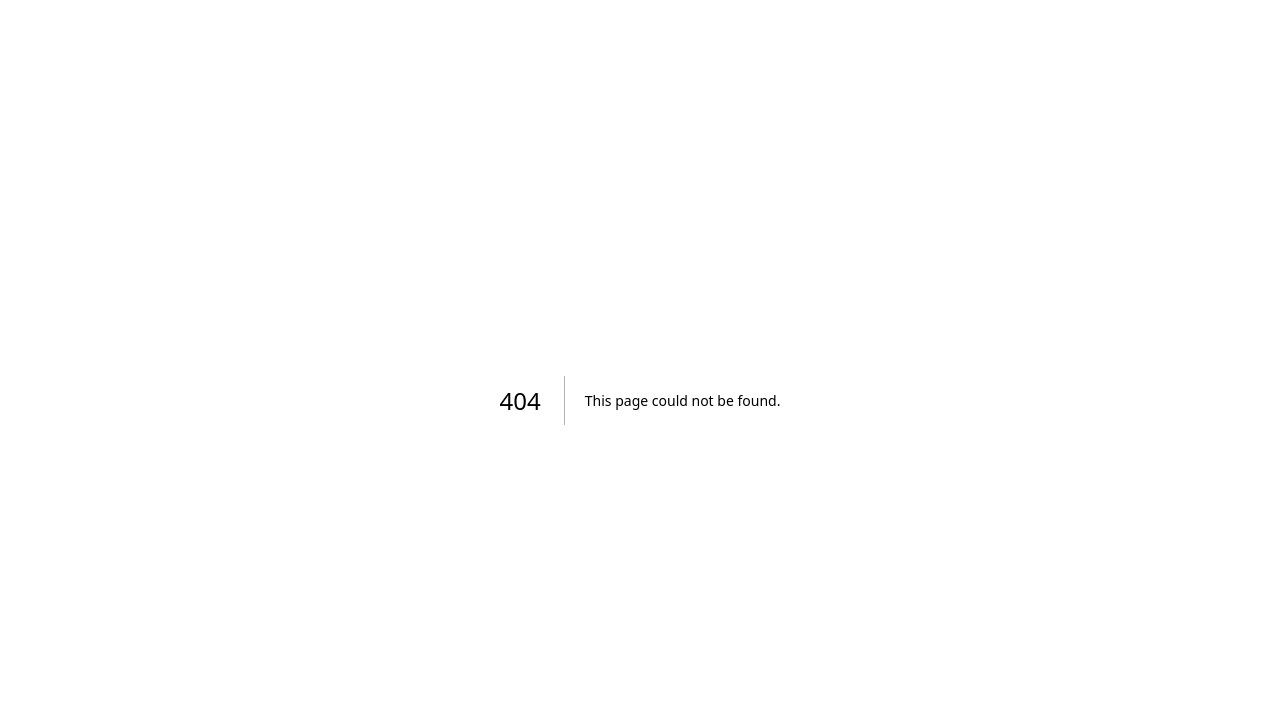
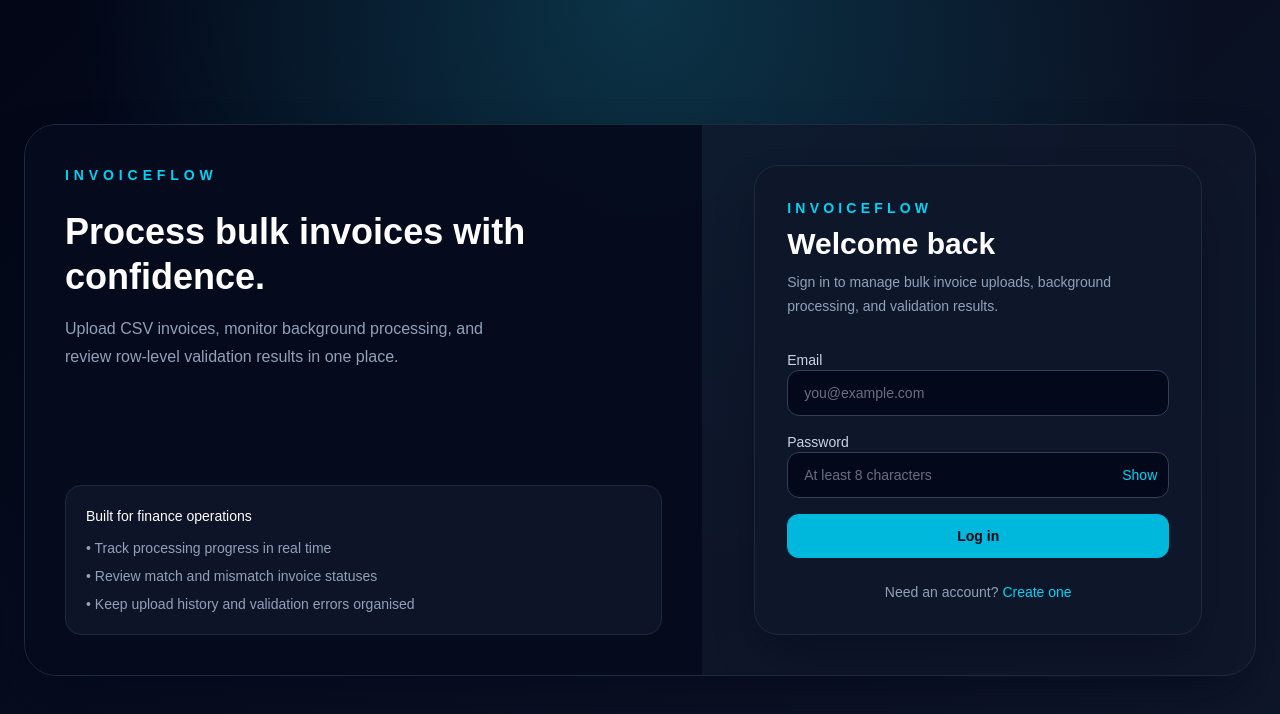
Before and after one commit to kalviumcommunity/S116-0726-CodeCrew-FullStack-Nextjs-PostgreSQL-Prisma-InvoiceFLow, a Next.js app in the folder invoice-flow/: page /login in a window 1280 px wide. Before the commit this address had no page. Shown: the top 714 px of the page. Built offline with nearby package versions, Linux system fonts and the light colour scheme.

Commit message:
feat: add login and signup authentication UI

```diff
--- /dev/null
+++ b/invoice-flow/app/(auth)/layout.tsx
@@ -0,0 +1,38 @@
+import { ReactNode } from 'react';
+
+export default function AuthLayout({ children }: { children: ReactNode }) {
+  return (
+    <main className="min-h-screen bg-[radial-gradient(circle_at_top,_rgba(34,211,238,0.2),_transparent_55%),linear-gradient(135deg,_#020617,_#0f172a)] text-slate-100">
+      <div className="mx-auto flex min-h-screen max-w-7xl flex-col items-center justify-center px-6 py-16">
+        <div className="grid w-full overflow-hidden rounded-[2rem] border border-slate-800 bg-slate-900/80 shadow-2xl shadow-slate-950/50 lg:grid-cols-[1.1fr_0.9fr]">
+          <section className="hidden flex-col justify-between bg-slate-950/70 p-10 lg:flex">
+            <div>
+              <p className="text-sm font-semibold uppercase tracking-[0.35em] text-cyan-400">
+                InvoiceFlow
+              </p>
+              <h2 className="mt-6 text-4xl font-semibold leading-tight text-white">
+                Process bulk invoices with confidence.
+              </h2>
+              <p className="mt-4 max-w-md text-base leading-7 text-slate-400">
+                Upload CSV invoices, monitor background processing, and review row-level validation results in one place.
+              </p>
+            </div>
+
+            <div className="rounded-2xl border border-slate-800 bg-slate-900/80 p-5 text-sm text-slate-300">
+              <p className="font-medium text-white">Built for finance operations</p>
+              <ul className="mt-3 space-y-2 text-slate-400">
+                <li>• Track processing progress in real time</li>
+                <li>• Review match and mismatch invoice statuses</li>
+                <li>• Keep upload history and validation errors organised</li>
+              </ul>
+            </div>
+          </section>
+
+          <section className="flex items-center justify-center p-8 sm:p-10">
+            {children}
+          </section>
+        </div>
+      </div>
+    </main>
+  );
+}
--- /dev/null
+++ b/invoice-flow/app/(auth)/login/page.tsx
@@ -0,0 +1,5 @@
+import { AuthForm } from '@/components/auth/AuthForm';
+
+export default function LoginPage() {
+  return <AuthForm mode="login" />;
+}
--- /dev/null
+++ b/invoice-flow/app/(auth)/signup/page.tsx
@@ -0,0 +1,5 @@
+import { AuthForm } from '@/components/auth/AuthForm';
+
+export default function SignupPage() {
+  return <AuthForm mode="signup" />;
+}
--- /dev/null
+++ b/invoice-flow/components/auth/AuthForm.tsx
@@ -0,0 +1,137 @@
+'use client';
+
+import Link from 'next/link';
+import { useRouter } from 'next/navigation';
+import { FormEvent, useState } from 'react';
+
+type AuthMode = 'login' | 'signup';
+
+interface AuthFormProps {
+  mode: AuthMode;
+}
+
+export function AuthForm({ mode }: AuthFormProps) {
+  const isLogin = mode === 'login';
+  const router = useRouter();
+
+  const [name, setName] = useState('');
+  const [email, setEmail] = useState('');
+  const [password, setPassword] = useState('');
+  const [showPassword, setShowPassword] = useState(false);
+  const [error, setError] = useState('');
+  const [isSubmitting, setIsSubmitting] = useState(false);
+
+  const handleSubmit = (event: FormEvent<HTMLFormElement>) => {
+    event.preventDefault();
+    setError('');
+
+    if (!email.trim() || !password.trim()) {
+      setError('Please fill in your email and password.');
+      return;
+    }
+
+    if (!/^[^\s@]+@[^\s@]+\.[^\s@]+$/.test(email)) {
+      setError('Please enter a valid email address.');
+      return;
+    }
+
+    if (password.length < 8) {
+      setError('Password must be at least 8 characters long.');
+      return;
+    }
+
+    if (!isLogin && !name.trim()) {
+      setError('Please enter your full name.');
+      return;
+    }
+
+    setIsSubmitting(true);
+
+    window.setTimeout(() => {
+      setIsSubmitting(false);
+      router.push('/dashboard');
+    }, 800);
+  };
+
+  return (
+    <div className="w-full max-w-md rounded-3xl border border-slate-800 bg-slate-900/90 p-8 shadow-2xl shadow-slate-950/40">
+      <div className="mb-8 space-y-2">
+        <p className="text-sm font-semibold uppercase tracking-[0.3em] text-cyan-400">
+          InvoiceFlow
+        </p>
+        <h1 className="text-3xl font-semibold text-white">
+          {isLogin ? 'Welcome back' : 'Create your account'}
+        </h1>
+        <p className="text-sm leading-6 text-slate-400">
+          {isLogin
+            ? 'Sign in to manage bulk invoice uploads, background processing, and validation results.'
+            : 'Create an account to upload invoices, monitor processing progress, and review upload history.'}
+        </p>
+      </div>
+
+      <form className="space-y-4" onSubmit={handleSubmit}>
+        {!isLogin ? (
+          <label className="block space-y-2 text-sm text-slate-300">
+            <span>Full name</span>
+            <input
+              type="text"
+              value={name}
+              onChange={(event) => setName(event.target.value)}
+              className="w-full rounded-xl border border-slate-700 bg-slate-950/80 px-4 py-3 text-sm outline-none transition focus:border-cyan-400"
+              placeholder="Jordan Lee"
+            />
+          </label>
+        ) : null}
+
+        <label className="block space-y-2 text-sm text-slate-300">
+          <span>Email</span>
+          <input
+            type="email"
+            value={email}
+            onChange={(event) => setEmail(event.target.value)}
+            className="w-full rounded-xl border border-slate-700 bg-slate-950/80 px-4 py-3 text-sm outline-none transition focus:border-cyan-400"
+            placeholder="you@example.com"
+          />
+        </label>
+
+        <label className="block space-y-2 text-sm text-slate-300">
+          <span>Password</span>
+          <div className="relative">
+            <input
+              type={showPassword ? 'text' : 'password'}
+              value={password}
+              onChange={(event) => setPassword(event.target.value)}
+              className="w-full rounded-xl border border-slate-700 bg-slate-950/80 px-4 py-3 pr-20 text-sm outline-none transition focus:border-cyan-400"
+              placeholder="At least 8 characters"
+            />
+            <button
+              type="button"
+              onClick={() => setShowPassword((current) => !current)}
+              className="absolute inset-y-0 right-3 flex items-center text-sm font-medium text-cyan-400"
+              aria-label={showPassword ? 'Hide password' : 'Show password'}
+            >
+              {showPassword ? 'Hide' : 'Show'}
+            </button>
+          </div>
+        </label>
+
+        {error ? <p className="rounded-xl border border-rose-500/50 bg-rose-500/10 px-3 py-2 text-sm text-rose-300">{error}</p> : null}
+
+        <button
+          type="submit"
+          disabled={isSubmitting}
+          className="w-full rounded-xl bg-cyan-500 px-4 py-3 text-sm font-semibold text-slate-950 transition hover:bg-cyan-400 disabled:cursor-not-allowed disabled:opacity-70"
+        >
+          {isSubmitting ? 'Please wait...' : isLogin ? 'Log in' : 'Create account'}
+        </button>
+      </form>
+
+      <p className="mt-6 text-center text-sm text-slate-400">
+        {isLogin ? 'Need an account?' : 'Already have an account?'}{' '}
+        <Link href={isLogin ? '/signup' : '/login'} className="font-medium text-cyan-400 hover:text-cyan-300">
+          {isLogin ? 'Create one' : 'Log in'}
+        </Link>
+      </p>
+    </div>
+  );
+}
```
Also changed, not shown: 1 other file (tests, documents, lock files or other folders).
